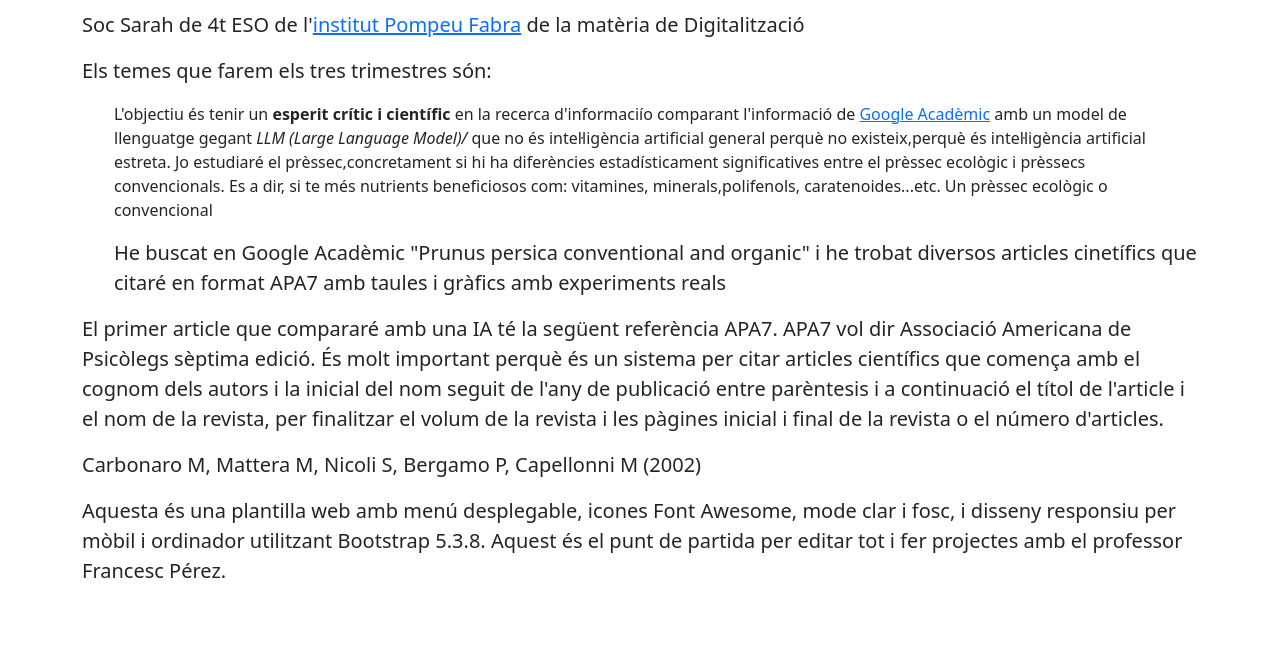
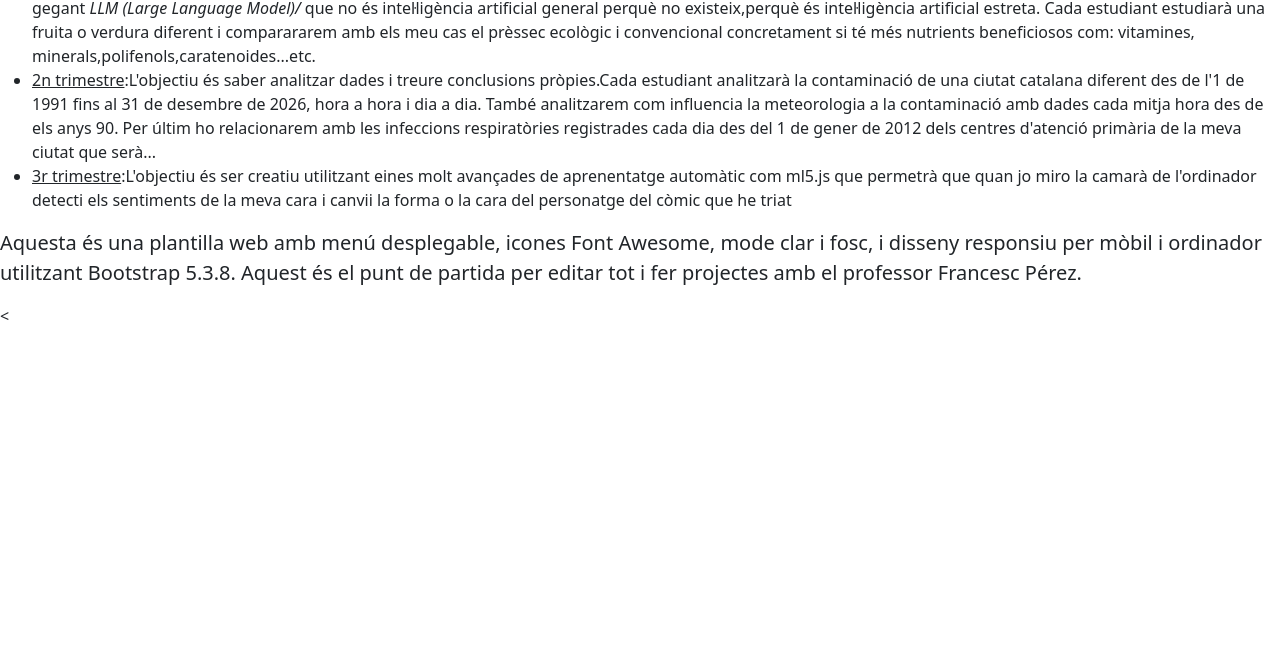
Before and after one commit to sospinapompeu/sospinapompeu.github.io, a plain HTML site: page index.html in a window 1280 px wide. Shown: the part 196-846 px from the top of the page. After the commit the page ends 800 px from the top, so only its background shows below. Drawn offline with nearby package versions, Linux system fonts and the light colour scheme.

Commit message:
Update index.html

```diff
--- a/index.html
+++ b/index.html
@@ -152,34 +152,31 @@ text significa que va més enlla del text,imatges,videos,enllaços gifts, sticke
     </div>
   </nav>
 
-  <!-- Contingut -->
-  <main class="container py-5">
-    <h1 class="display-5 fw-bold mb-4">Benvinguts als Projectes</h1>
-    <p class="lead"> Soc Sarah de 4t ESO de l'<a href="https://agora.xtec.cat/ies-pompeu-fabra-martorell/">institut Pompeu Fabra</a> de
+ <p class="lead">Soc Sarah de 4t ESO de l'<a href="https://agora.xtec.cat/ies-pompeu-fabra-martorell/" >Institut Pompeu Fabra</a> de
       la matèria de Digitalització</p>
       <p class="lead"> Els temes que farem els tres trimestres són:
         <ul>
-     L'objectiu és tenir un <b> esperit crític i científic </b> en la recerca d'informaciío comparant l'informació
+          <li><u>1r trimestre</u>:L'objectiu és tenir un <b> esperit crític i científic </b> en la recerca d'informaciío comparant l'informació
             de <a href="https://scholar.google.com/?hl=ca/"> Google Acadèmic</a> amb un model de llenguatge gegant
              <i> LLM (Large Language Model)/</i> que no és
               intel·ligència artificial general perquè no existeix,perquè és intel·ligència artificial estreta.
-              Jo estudiaré el prèssec,concretament si hi ha diferències estadísticament significatives entre
-          el prèssec ecològic i prèssecs convencionals. Es a dir, si te més nutrients beneficiosos com: vitamines, minerals,polifenols,
-          caratenoides...etc. Un prèssec ecològic o convencional</p>
-          <p class="lead"> He buscat en Google Acadèmic "Prunus persica conventional and organic" i he trobat diversos articles cinetífics
-            que citaré en format APA7 amb taules i gràfics amb experiments reals </p>
+          Cada estudiant estudiarà una fruita o verdura diferent i comparararem amb els meu cas el prèssec ecològic i convencional
+          concretament si té més nutrients beneficiosos com: vitamines, minerals,polifenols,caratenoides...etc. </li>
+          <li><u>2n trimestre</u>:L'objectiu és saber analitzar dades i treure conclusions
+          pròpies.Cada estudiant analitzarà la contaminació de una ciutat catalana diferent
+          des de l'1 de 1991 fins al 31 de desembre de 2026, hora a hora i dia a dia.
+          També analitzarem com influencia la meteorologia a la contaminació amb dades cada mitja hora des de els anys 90.
+          Per últim  ho relacionarem amb les infeccions respiratòries registrades cada dia des del 1 de gener de 2012
+          dels centres d'atenció primària de la meva ciutat que serà...</li>
+          <li><u>3r trimestre</u>:L'objectiu és ser creatiu utilitzant eines molt avançades de aprenentatge automàtic com ml5.js que permetrà que quan jo miro la camarà de l'ordinador detecti els sentiments de la meva cara i canvii la forma o la cara del personatge del
+         còmic que he triat  </li>
        </ul>
-        <p class="lead">El primer article que compararé amb una IA té la següent referència APA7.
-          APA7 vol dir Associació Americana de Psicòlegs sèptima edició. És molt important perquè és
-          un sistema per citar articles científics que comença amb el cognom dels autors i la inicial
-          del nom seguit de l'any de publicació entre parèntesis i a continuació el títol de l'article
-          i el nom de la revista, per finalitzar el volum de la revista i les pàgines inicial i final de
-          la revista o el número d'articles.
-          <p class="lead">
-            Carbonaro M, Mattera M, Nicoli S, Bergamo P, Capellonni M (2002)
-
     <p class="lead">Aquesta és una plantilla web amb menú desplegable, icones Font Awesome, mode clar i fosc, i disseny responsiu per mòbil i ordinador utilitzant Bootstrap 5.3.8. Aquest és el punt de partida per editar tot i fer projectes amb el professor Francesc Pérez.</p>
   </main>
+
+  <!-- Contingut -->
+
+      <
 
   <script src="https://cdn.jsdelivr.net/npm/bootstrap@5.3.8/dist/js/bootstrap.bundle.min.js"></script>
   <script>
```
